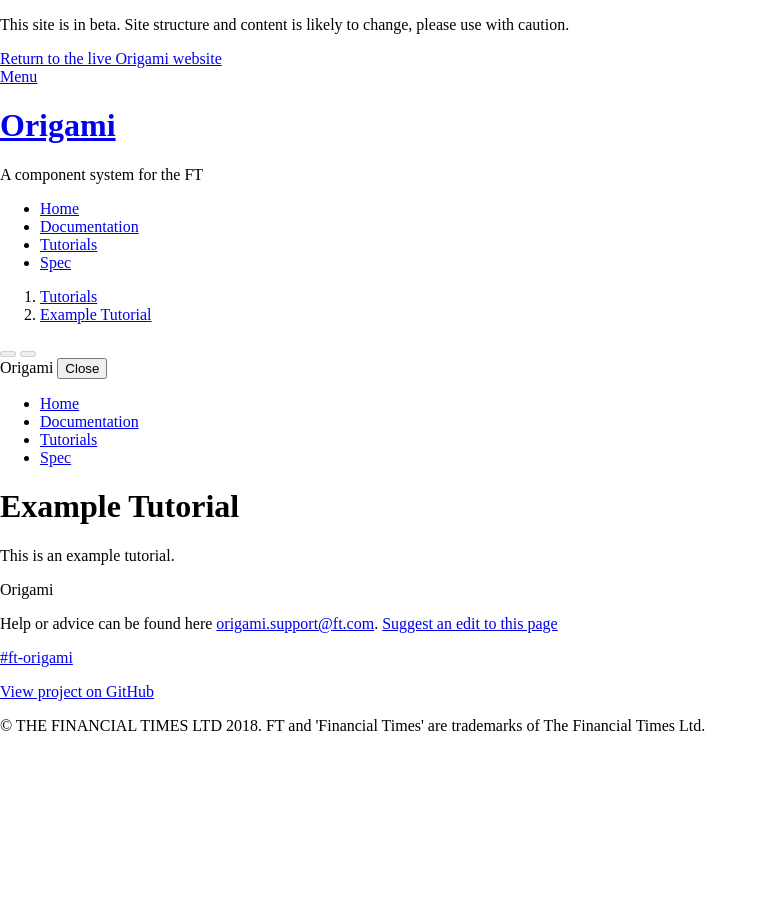
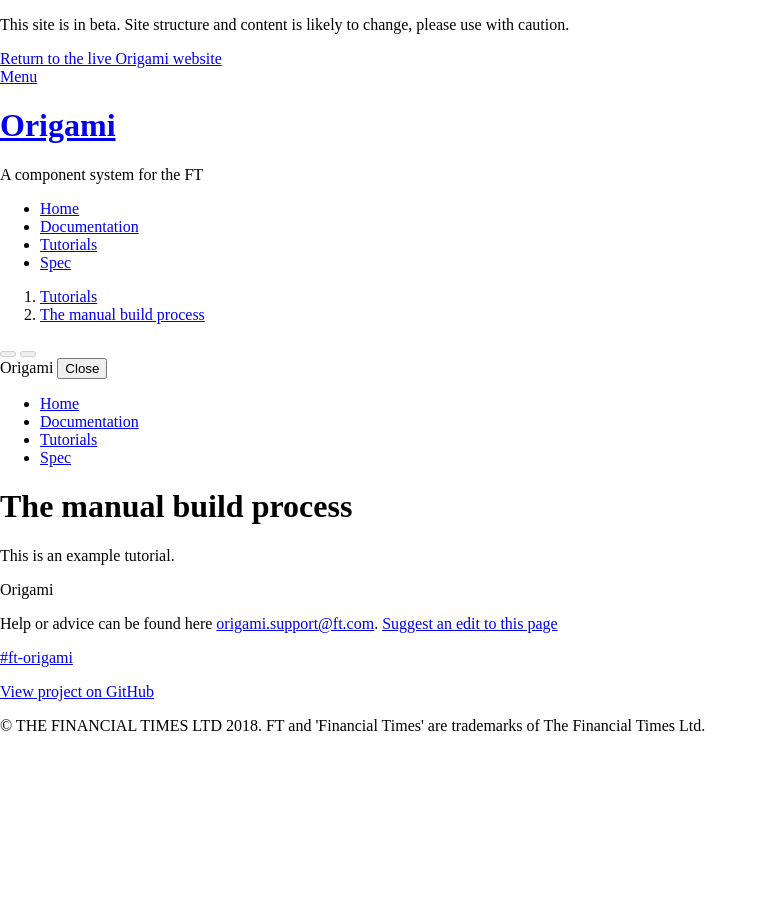
Before and after one commit to Financial-Times/origami-website, a Jekyll site: the page built from _tutorials/manual-build.md, in a window 1280 px wide. Shown: the whole page, without its empty margins (0-768 px from the left). Built offline with Jekyll 4.4.1, drawn with Linux system fonts in a browser that asks for light colours; a style sheet for code colours, icons or effects is not loaded.

Commit message:
add manual build process file

```diff
--- a/_tutorials/example.md
+++ b/_tutorials/manual-build.md
@@ -1,5 +1,5 @@
 ---
-title: Example Tutorial
+title: The manual build process
 ---
 
 
```
